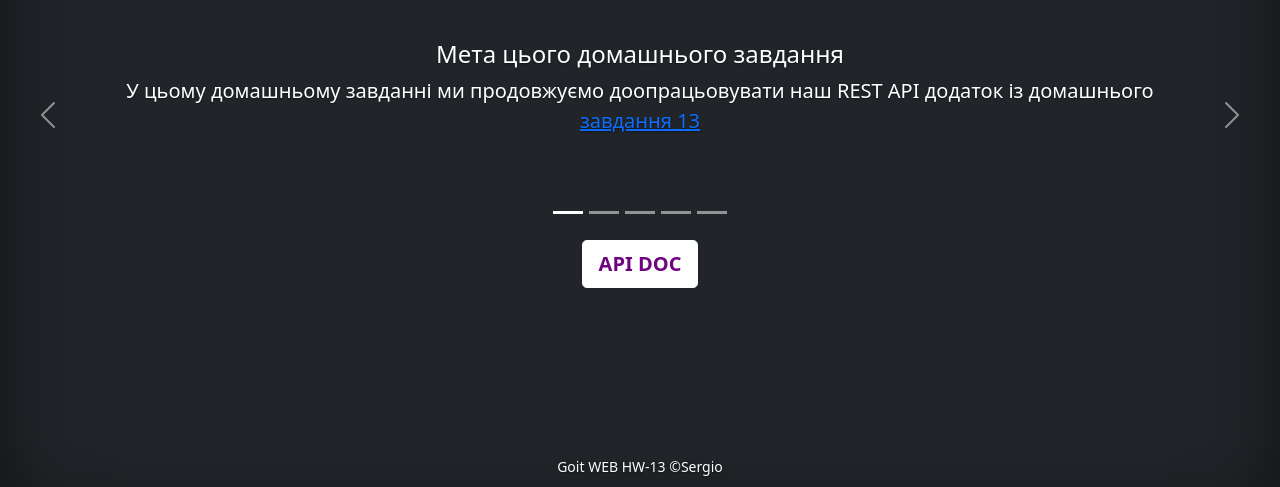
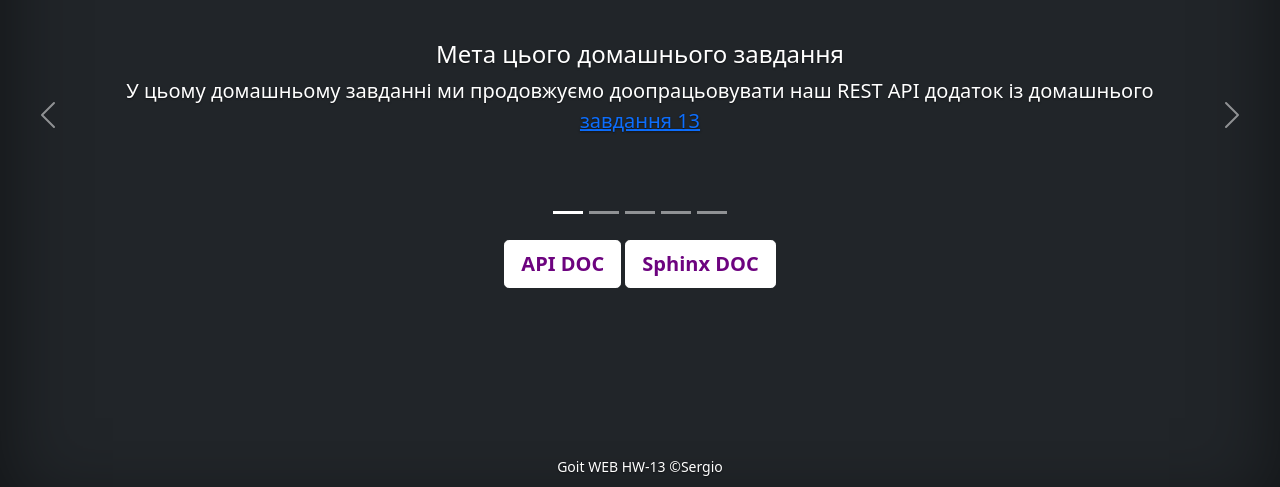
Before and after one commit to Goit-Home-Works/Py_WEB_14, a FastAPI app: page / in a window 1280 px wide. Shown: the part 287-774 px from the top of the page. Run offline with FastAPI, Linux system fonts and the light colour scheme; parts of the project's set-up code (start-up, migrations or seed data) failed here and were passed over.

Commit message:
sphinx doc html

```diff
--- a/src/config/config.py
+++ b/src/config/config.py
@@ -49,7 +49,7 @@ class Settings(BaseSettings):
     cloudinary_api_secret: str = "some_secret"
     reate_limiter_times: int = 2
     reate_limiter_seconds: int = 5
-    SPHINX_DIRECTORY: str = str(BASE_PATH_PROJECT.joinpath("docs", "_build", "html"))
+    SPHINX_DIRECTORY: str = str(BASE_PATH.joinpath("docs", "_build", "html"))
     STATIC_DIRECTORY: str = str(BASE_PATH_PROJECT.joinpath("static"))
 
     sendgrid_api_key: str = ""
--- a/src/main.py
+++ b/src/main.py
@@ -118,6 +118,12 @@ app.mount(
         app=StaticFilesCache(directory=static_files_path, cachecontrol="private, max-age=3600"),
         name="static",
     )
+app.mount(
+    path="/sphinx",
+    app=StaticFilesCache(directory=settings.SPHINX_DIRECTORY, html=True),
+    name="sphinx",
+)
+print(f"{settings.SPHINX_DIRECTORY=}")
 
 templates_path = os.path.join(os.path.dirname(__file__), "templates")
 if not templates_path:
--- a/src/templates/index.html
+++ b/src/templates/index.html
@@ -195,6 +195,13 @@
           rel="noopener noreferrer"
           >API DOC</a
         >
+         <a
+          href="sphinx/"
+          class="btn btn-lg btn-secondary fw-bold border-white bg-white"
+          target="_blank"
+          rel="noopener noreferrer"
+          >Sphinx DOC</a
+        >
       </main>
 
       <footer class="mt-auto text-white-50">
```
